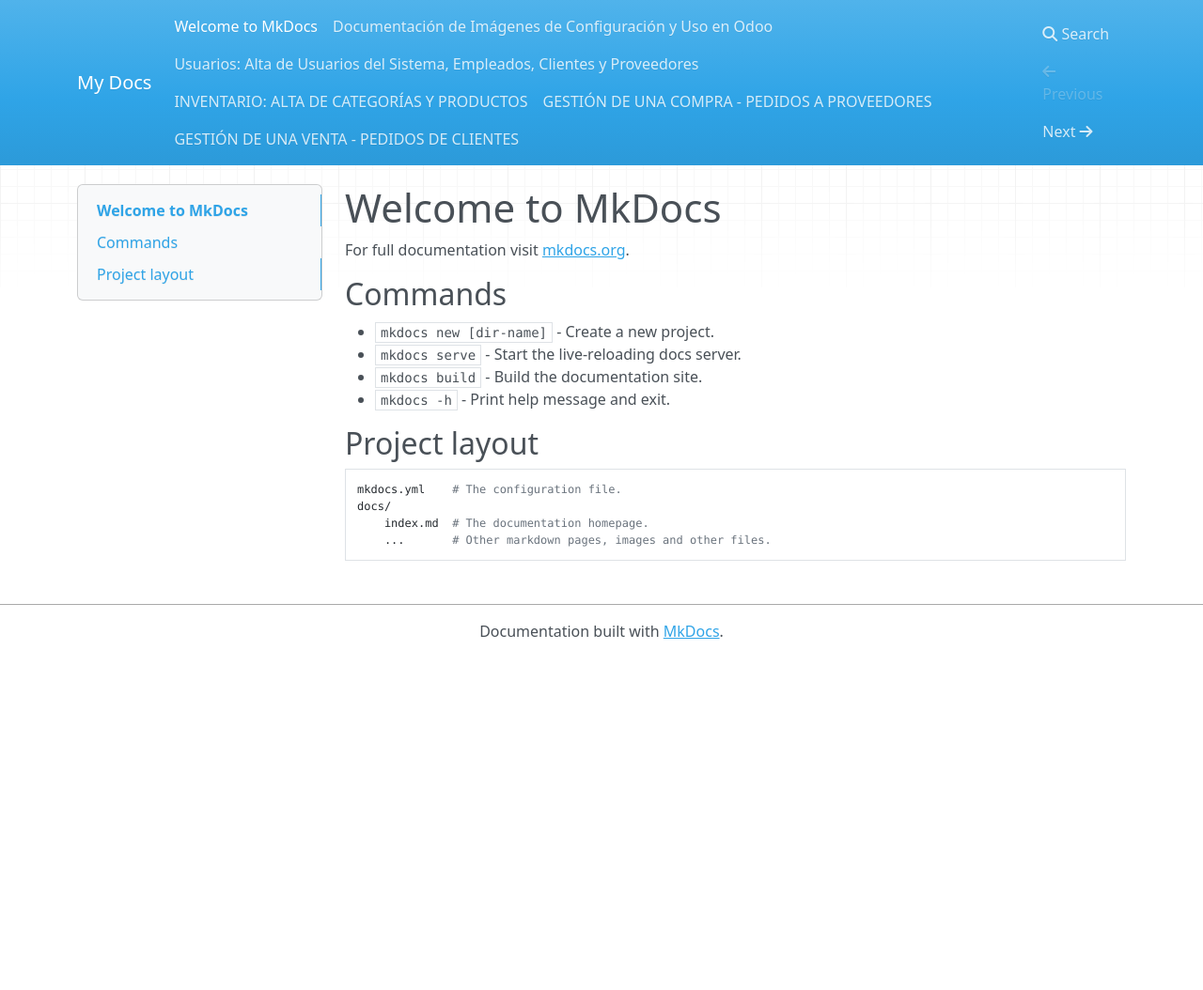
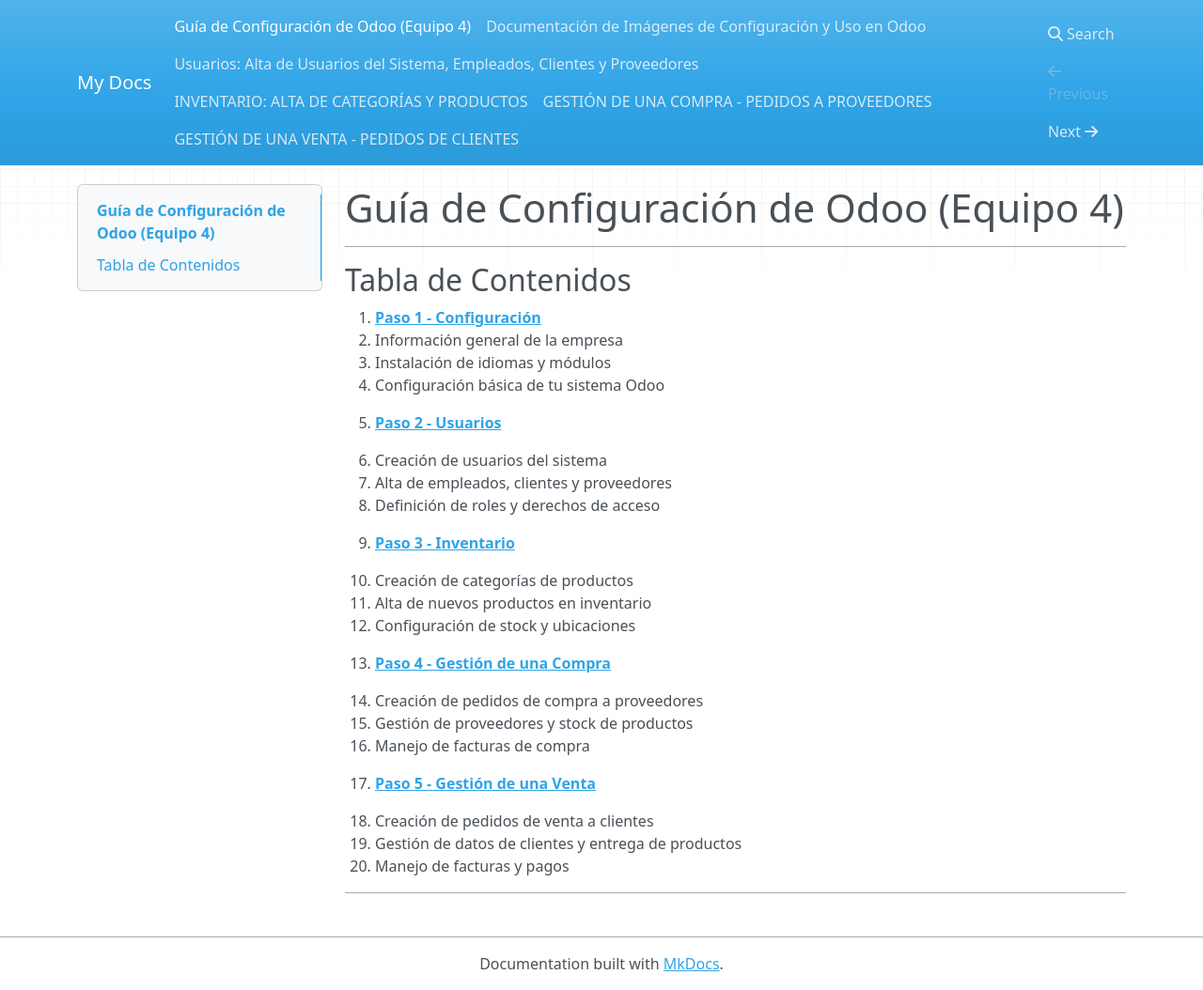
Before and after one commit to Rimsha-Iqbal/ProyectoASIR2-e4, an MkDocs documentation site: the page built from docs/index.md, in a window 1280 px wide and 1054 px high. Shown: the whole window at 94% size. Built offline with MkDocs 1.6.1, drawn with Linux system fonts in a browser that asks for light colours; nearby versions of some CDN libraries.

Commit message:
creacion de index

```diff
--- a/docs/index.md
+++ b/docs/index.md
@@ -1,17 +1,32 @@
-# Welcome to MkDocs
+#  Guía de Configuración de Odoo (Equipo 4)
 
-For full documentation visit [mkdocs.org](https://www.mkdocs.org).
+---
 
-## Commands
+##  Tabla de Contenidos
 
-* `mkdocs new [dir-name]` - Create a new project.
-* `mkdocs serve` - Start the live-reloading docs server.
-* `mkdocs build` - Build the documentation site.
-* `mkdocs -h` - Print help message and exit.
+1. **[Paso 1 - Configuración](paso1.md)**
+   - Información general de la empresa
+   - Instalación de idiomas y módulos
+   - Configuración básica de tu sistema Odoo
 
-## Project layout
+2. **[Paso 2 - Usuarios](paso2.md)**
+   - Creación de usuarios del sistema
+   - Alta de empleados, clientes y proveedores
+   - Definición de roles y derechos de acceso
 
-    mkdocs.yml    # The configuration file.
-    docs/
-        index.md  # The documentation homepage.
-        ...       # Other markdown pages, images and other files.
+3. **[Paso 3 - Inventario](paso3.md)**
+   - Creación de categorías de productos
+   - Alta de nuevos productos en inventario
+   - Configuración de stock y ubicaciones
+
+4. **[Paso 4 - Gestión de una Compra](paso4.md)**
+   - Creación de pedidos de compra a proveedores
+   - Gestión de proveedores y stock de productos
+   - Manejo de facturas de compra
+
+5. **[Paso 5 - Gestión de una Venta](paso5.md)**
+   - Creación de pedidos de venta a clientes
+   - Gestión de datos de clientes y entrega de productos
+   - Manejo de facturas y pagos
+
+---
```
